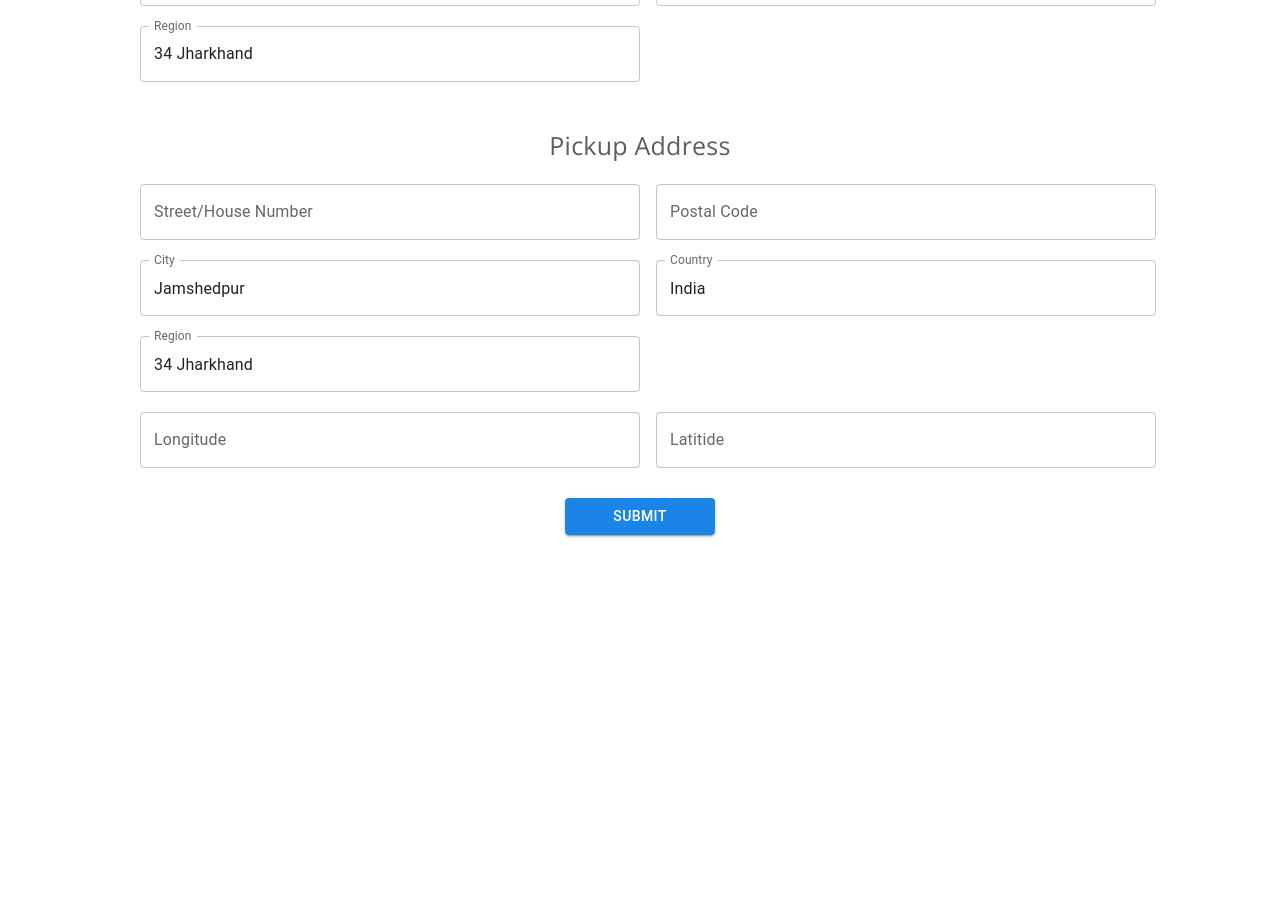
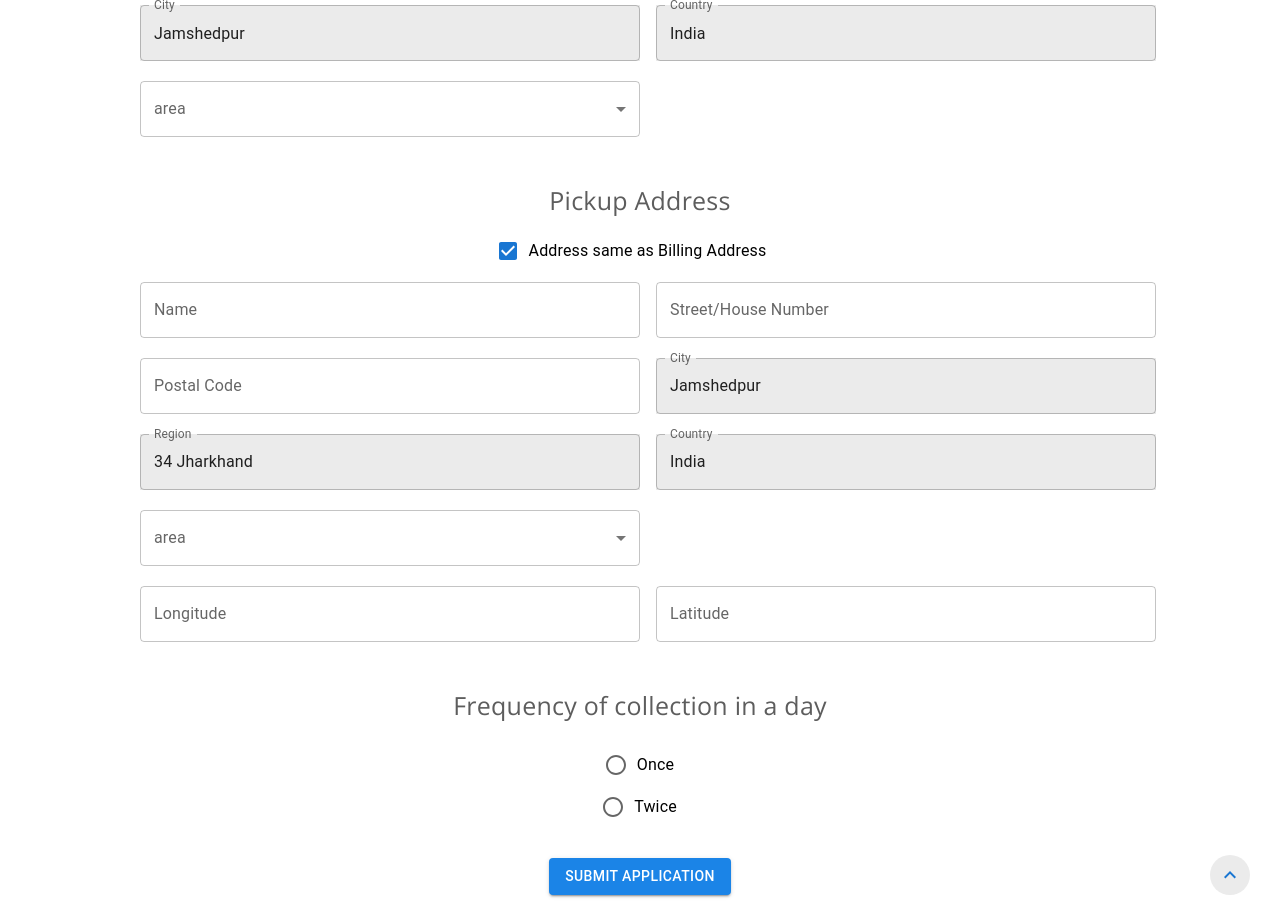
Before and after one commit to rohitsinghind/jusco-project, a React (Create React App) app: page /application in a window 1280 px wide. Shown: the part 840-1755 px from the top of the page. Before the commit the page ends 1395 px from the top, so only its background shows below. Built offline with nearby package versions, Linux system fonts and the light colour scheme.

Commit message:
updated application page

```diff
--- a/src/index.css
+++ b/src/index.css
@@ -21,7 +21,7 @@ input::-webkit-inner-spin-button {
    margin: 0;
 }
 
- /* Firefox */
+ /* Firefox
  input[type=number] {
   -moz-appearance: textfield;
 }
@@ -35,4 +35,4 @@ input[type="file"]::-webkit-file-upload-button {
   border: none;
   font-size: 16px;
   font-family: 'Open Sans', sans-serif;
-}
+} */
--- a/src/screens/applicationForm/index.jsx
+++ b/src/screens/applicationForm/index.jsx
@@ -1,10 +1,9 @@
-import React,{useState} from 'react'
+import React,{useState, useRef} from 'react'
 import { styles } from './styles';
 import { Link } from "react-router-dom";
 
 import Box from '@mui/material/Box';
 import Container from '@mui/material/Container';
-import Paper from '@mui/material/Paper';
 import Typography from "@mui/material/Typography";
 import TextField from '@mui/material/TextField';
 import OutlinedInput from '@mui/material/OutlinedInput';
@@ -15,9 +14,18 @@ import Visibility from '@mui/icons-material/Visibility';
 import VisibilityOff from '@mui/icons-material/VisibilityOff';
 import IconButton from '@mui/material/IconButton';
 import Button from '@mui/material/Button';
-import Divider from '@mui/material/Divider';
+import MenuItem from '@mui/material/MenuItem';
+import Select from '@mui/material/Select';
+import FormControlLabel from '@mui/material/FormControlLabel';
+import Radio from '@mui/material/Radio';
+import RadioGroup from '@mui/material/RadioGroup';
+import FormGroup from '@mui/material/FormGroup';
+import Checkbox from '@mui/material/Checkbox';
+import KeyboardArrowUpIcon from '@mui/icons-material/KeyboardArrowUp';
 
 export default function ApplicationForm() {
+
+  const divForScroll = useRef(null)
 
   const [creds, setCreds] = useState({ Fname: '',Lname:"",mobile:"",email:"",designation:"",gstin:"", password: '' });
   const [showPassword, setShowPassword] = useState(false)
@@ -40,6 +48,7 @@ export default function ApplicationForm() {
 
   return (
     <>
+        <div ref={divForScroll}></div>
         <Container maxWidth="xl" sx={styles.container}>
             <img  style={styles.imgLogo} src={require('../../assets/image/logo.png')} alt="" srcset="" />
             <Typography
@@ -169,44 +178,25 @@ export default function ApplicationForm() {
                Billing Address
             </Typography>
            <Box sx={styles.row}>
+           <TextField
+                id="nameBa"
+                type="text"
+                label="Name"
+                placeholder="Name"
+                value={creds.nameBa || ''}
+                onChange={handleChange}
+                sx={styles.inputField}
+            />
                 <TextField
-                id="streetHouseNo"
+                id="streetHouseNoBa"
                 type="text"
                 label="Street/House Number"
                 placeholder="Street/House Number"
-                value={creds.streetHouseNo || ''}
+                value={creds.streetHouseNoBa || ''}
                 onChange={handleChange}
                 sx={styles.inputField}
             />
-            <TextField
-                id="postalCode"
-                type="number"
-                label="Postal Code"
-                placeholder="Postal Code"
-                value={creds.postalCode || ''}
-                onChange={handleChange}
-                sx={styles.inputField}
-            />
-           </Box>
-           <Box sx={styles.row}>
-                <TextField
-                id="city"
-                type="text"
-                label="City"
-                placeholder="Jamshedpur"
-                value="Jamshedpur"
-                onChange={handleChange}
-                sx={styles.inputField}
-            />
-            <TextField
-                id="country"
-                type="text"
-                label="Country"
-                placeholder="India"
-                value="India"
-                onChange={handleChange}
-                sx={styles.inputField}
-            />
+
            </Box>
            <Box sx={styles.row}>
            <TextField
@@ -216,37 +206,19 @@ export default function ApplicationForm() {
                 placeholder="34 Jharkhand"
                 value="34 Jharkhand"
                 onChange={handleChange}
-                sx={styles.inputField}
+                sx={styles.inputFieldRO}
             />
-            <Box sx={styles.inputField}></Box>
-           </Box>
-
-
-
-           <Typography
-                sx={styles.signupText} >
-               Pickup Address
-            </Typography>
-           <Box sx={styles.row}>
-                <TextField
-                id="streetHouseNo"
-                type="text"
-                label="Street/House Number"
-                placeholder="Street/House Number"
-                value={creds.streetHouseNo || ''}
-                onChange={handleChange}
-                sx={styles.inputField}
-            />
-            <TextField
-                id="postalCode"
+           <TextField
+                id="postalCodeBa"
                 type="number"
                 label="Postal Code"
                 placeholder="Postal Code"
-                value={creds.postalCode || ''}
+                value={creds.postalCodeBa || ''}
                 onChange={handleChange}
                 sx={styles.inputField}
             />
            </Box>
+
            <Box sx={styles.row}>
                 <TextField
                 id="city"
@@ -255,7 +227,7 @@ export default function ApplicationForm() {
                 placeholder="Jamshedpur"
                 value="Jamshedpur"
                 onChange={handleChange}
-                sx={styles.inputField}
+                sx={styles.inputFieldRO}
             />
             <TextField
                 id="country"
@@ -264,8 +236,78 @@ export default function ApplicationForm() {
                 placeholder="India"
                 value="India"
                 onChange={handleChange}
+                sx={styles.inputFieldRO}
+            />
+           </Box>
+
+           <Box sx={styles.row}>
+              <FormControl sx={styles.inputField} fullWidth>
+            <InputLabel id="demo-simple-select-label">area</InputLabel>
+            <Select
+              labelId="demo-simple-select-label"
+              id="demo-simple-select"
+              value={creds.areaBa || ''}
+              label="Age"
+              onChange={handleChange}
+            >
+              <MenuItem value={"RD"}>Ramdasbhatta</MenuItem>
+              <MenuItem value={"KSD"}>Kashidih</MenuItem>
+              <MenuItem value={"NT"}>Northern Town</MenuItem>
+              <MenuItem value={"BRD"}>Baridih</MenuItem>
+              <MenuItem value={"BRM"}>Burmamines</MenuItem>
+            </Select>
+          </FormControl>
+          <Box sx={styles.inputField}></Box>
+           </Box>
+
+
+           <Typography
+                sx={styles.signupText} >
+               Pickup Address
+            </Typography>
+            <FormGroup>
+              <FormControlLabel control={<Checkbox defaultChecked />} label="Address same as Billing Address" />
+            </FormGroup>
+           <Box sx={styles.row}>
+           <TextField
+                id="namePa"
+                type="text"
+                label="Name"
+                placeholder="Name"
+                value={creds.namePa || ''}
+                onChange={handleChange}
                 sx={styles.inputField}
             />
+                <TextField
+                id="streetHouseNoPa"
+                type="text"
+                label="Street/House Number"
+                placeholder="Street/House Number"
+                value={creds.streetHouseNoPa || ''}
+                onChange={handleChange}
+                sx={styles.inputField}
+            />
+           </Box>
+           <Box sx={styles.row}>
+           <TextField
+                id="postalCodePa"
+                type="number"
+                label="Postal Code"
+                placeholder="Postal Code"
+                value={creds.postalCodePa || ''}
+                onChange={handleChange}
+                sx={styles.inputField}
+            />
+                <TextField
+                id="city"
+                type="text"
+                label="City"
+                placeholder="Jamshedpur"
+                value="Jamshedpur"
+                onChange={handleChange}
+                sx={styles.inputFieldRO}
+            />
+
            </Box>
            <Box sx={styles.row}>
            <TextField
@@ -275,9 +317,36 @@ export default function ApplicationForm() {
                 placeholder="34 Jharkhand"
                 value="34 Jharkhand"
                 onChange={handleChange}
-                sx={styles.inputField}
+                sx={styles.inputFieldRO}
             />
-            <Box sx={styles.inputField}></Box>
+             <TextField
+                id="country"
+                type="text"
+                label="Country"
+                placeholder="India"
+                value="India"
+                onChange={handleChange}
+                sx={styles.inputFieldRO}
+            />
+           </Box>
+           <Box sx={styles.row}>
+           <FormControl sx={styles.inputField} fullWidth>
+        <InputLabel id="demo-simple-select-label">area</InputLabel>
+        <Select
+          labelId="demo-simple-select-label"
+          id="demo-simple-select"
+          value={creds.areaPa || ''}
+          label="Age"
+          onChange={handleChange}
+        >
+          <MenuItem value={"RD"}>Ramdasbhatta</MenuItem>
+          <MenuItem value={"KSD"}>Kashidih</MenuItem>
+          <MenuItem value={"NT"}>Northern Town</MenuItem>
+          <MenuItem value={"BRD"}>Baridih</MenuItem>
+          <MenuItem value={"BRM"}>Burmamines</MenuItem>
+        </Select>
+      </FormControl>
+      <Box sx={styles.inputField}></Box>
            </Box>
            <Box sx={styles.row}>
                 <TextField
@@ -292,21 +361,39 @@ export default function ApplicationForm() {
            <TextField
                 id="Latitude"
                 type="text"
-                label="Latitide"
+                label="Latitude"
                 placeholder="86.202873"
-                value={creds.Longitude || ''}
+                value={creds.Latitude || ''}
                 onChange={handleChange}
                 sx={styles.inputField}
             />
            </Box>
-
+           <Typography
+                sx={styles.signupText} >
+               Frequency of collection in a day
+            </Typography>
+            <FormControl sx={styles.inputField}>
+            <RadioGroup
+            sx={styles.row}
+              aria-labelledby="demo-radio-buttons-group-label"
+              defaultValue="female"
+              name="radio-buttons-group"
+            >
+              <FormControlLabel value="Once" control={<Radio />} label="Once" />
+              <FormControlLabel value="Twice" control={<Radio />} label="Twice" />
+            </RadioGroup>
+          </FormControl>
         <Button
         variant="contained"
         sx={styles.submitBtn}
         onClick={submitHandler}
-        >Submit
+        >Submit Application
         </Button>
+        <IconButton onClick={()=>{divForScroll.current.scrollIntoView({behavior: "smooth"})}} sx={styles.topScrollBtn} color="primary" aria-label="upload picture" component="label">
+        <KeyboardArrowUpIcon />
+      </IconButton>
         </Container>
+
     </>
   )
 }
--- a/src/screens/applicationForm/styles.js
+++ b/src/screens/applicationForm/styles.js
@@ -5,7 +5,8 @@ export const styles = {
         alignItems:"center",
         justifyContent:"center",
         background:"white",
-        py:"20px"
+        py:"20px",
+        position:"relative"
     },
     imgLogo:{
         width:"50%",
@@ -16,6 +17,9 @@ export const styles = {
         fontFamily: "'Open Sans', sans-serif",
         fontSize:"28px",
         color:"#2D2D2D",
+        '@media (max-width: 650px)': {
+            fontSize:"28px",
+          },
     },
     inputField:{
         width:"500px",
@@ -24,12 +28,23 @@ export const styles = {
         '@media (max-width: 1070px)': {
             width:"300px",
             '@media (max-width: 650px)': {
-                width:"100%",
+                width:"90%",
+              },
+          },
+    },
+    inputFieldRO:{
+        width:"500px",
+        background:"#ebebeb",
+        my:"10px",
+        ml:"1rem",
+        '@media (max-width: 1070px)': {
+            width:"300px",
+            '@media (max-width: 650px)': {
+                width:"90%",
               },
           },
     },
     submitBtn:{
-        width:"150px",
         background:"#1b84e7",
         mt:"20px",
     },
@@ -39,7 +54,7 @@ export const styles = {
         color:"#5D5D5D",
         mb:"10px",
         mt:"35px",
-        alignSelf:"center"
+        alignSelf:"center",
     },
     row:{
         display:"flex",
@@ -47,17 +62,23 @@ export const styles = {
         alignItems:"center",
         '@media (max-width: 650px)': {
             width:"100%",
+            flexDirection:"column"
           },
     },
     inputBtnText:{
         fontFamily: "'Open Sans', sans-serif",
         fontSize:"18px",
         color:"#1D1D1D",
-        mt:"10px"
+        mt:"15px"
     },
     inputBtn:{
        marginLeft:"20px",
-       marginTop:"15px"
+       marginTop:"20px"
     },
-
+    topScrollBtn:{
+        position:"absolute",
+        bottom:"20px",
+        right:"30px",
+        background:"#ebebeb"
+    }
   };
--- a/src/screens/login/styles.js
+++ b/src/screens/login/styles.js
@@ -26,6 +26,9 @@ export const styles = {
         display:"flex",
         justifyContent:"center",
         my:"20px",
+        '@media (max-width: 650px)': {
+            fontSize:"22px",
+          },
     },
     loginText:{
         fontFamily: "'Open Sans', sans-serif",
@@ -33,7 +36,10 @@ export const styles = {
         color:"#5D5D5D",
         display:"flex",
         justifyContent:"center",
-        mb:"10px"
+        mb:"10px",
+        '@media (max-width: 650px)': {
+            fontSize:"20px",
+          },
     },
     inputField:{
         width:"100%",
@@ -50,11 +56,38 @@ export const styles = {
         fontFamily: "'Open Sans', sans-serif",
         fontSize:"20px",
         cursor:"pointer",
+        '@media (max-width: 650px)': {
+            fontSize:"15px",
+          },
     },
     loginBtn:{
         width:"100%",
         background:"#1b84e7",
-        mt:"20px",
+        mt:"10px",
     },
-
+    signupText:{
+        color:"#1D1D1D",
+        fontFamily: "'Open Sans', sans-serif",
+        fontSize:"18px",
+        cursor:"pointer",
+        '@media (max-width: 650px)': {
+            fontSize:"13px",
+          },
+    },
+    signupBtn:{
+        color:"#0044a9",
+        fontFamily: "'Open Sans', sans-serif",
+        fontSize:"18px",
+        cursor:"pointer",
+        mx:"10px",
+        '@media (max-width: 650px)': {
+            fontSize:"16px",
+          },
+    },
+    flex:{
+        display:"flex",
+        justifyContent:"center",
+        alignItems:"center",
+        mt:"10px"
+    }
   };
```
Also changed, not shown: src/screens/login/index.jsx (+14 -68 lines).
